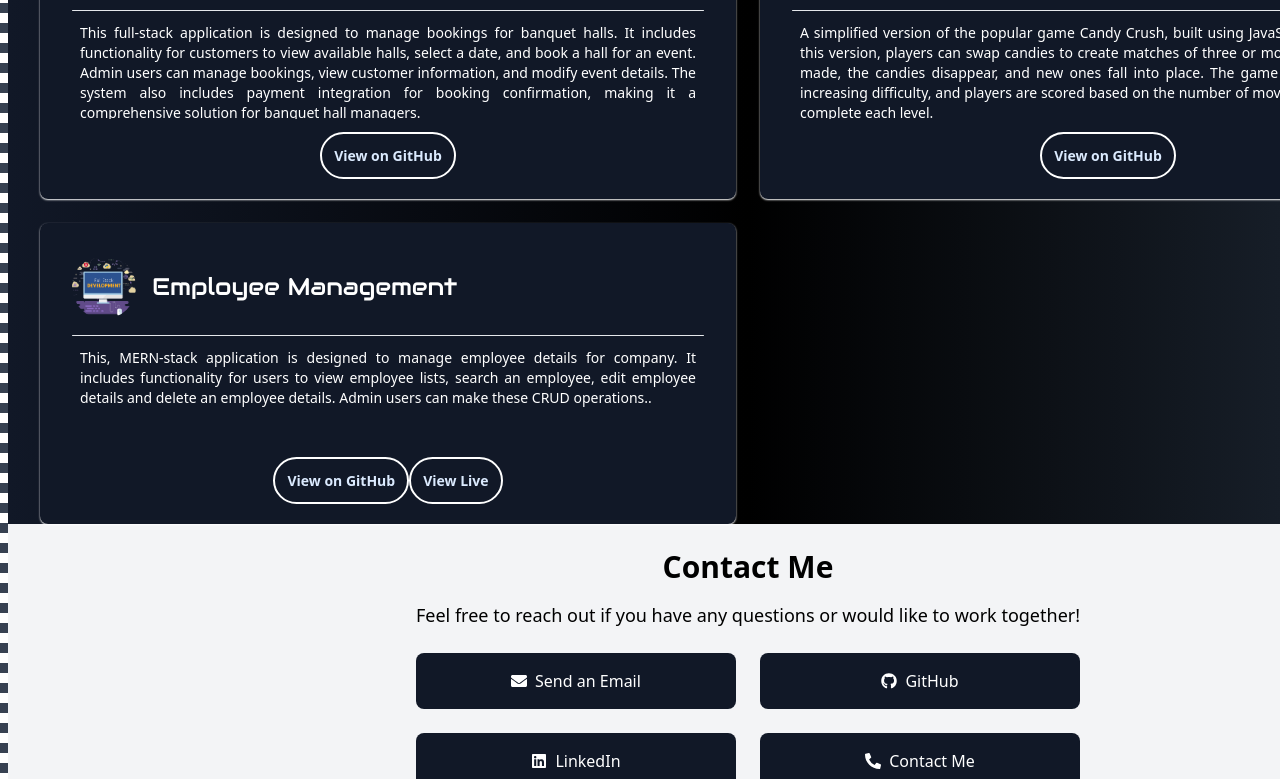
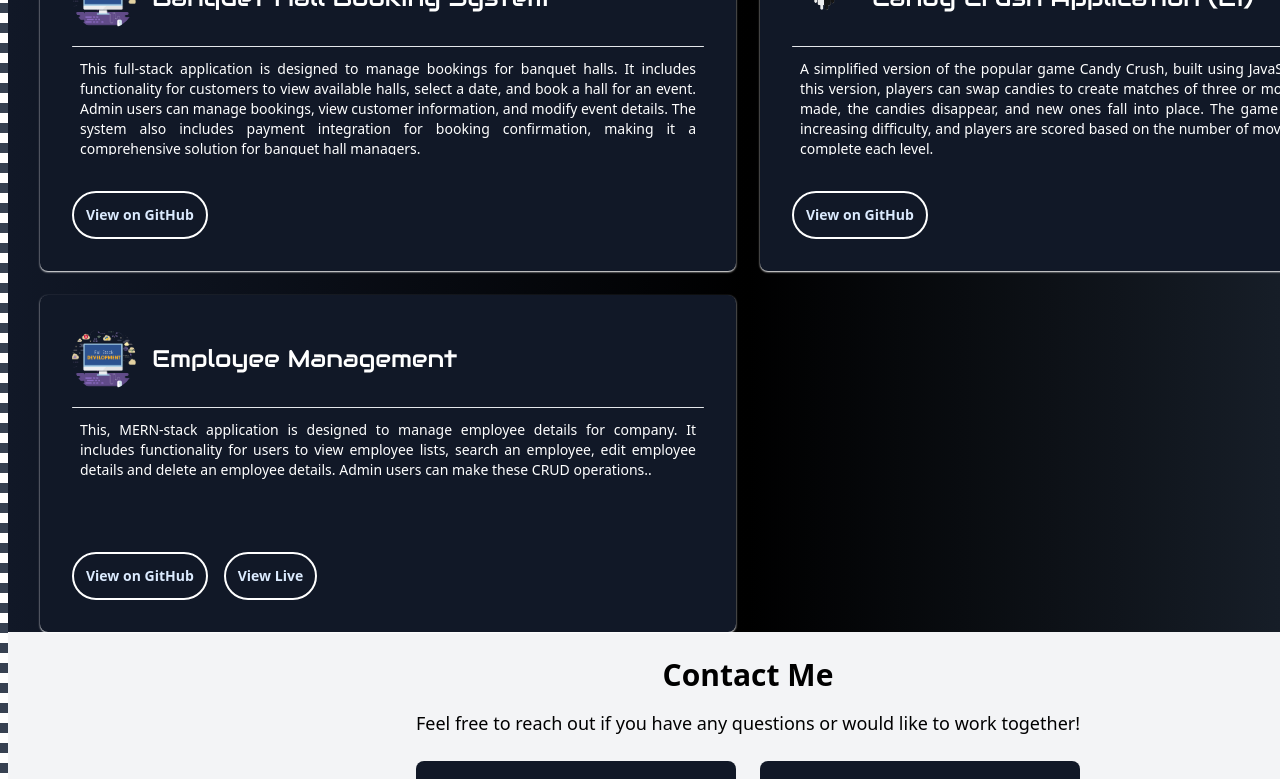
Before and after one commit to Ujwal-GV/UGPortfolio, a React (Vite) app: page / in a window 1280 px wide. Shown: the part 2187-2966 px from the top of the page. Built offline with nearby package versions, Linux system fonts and the light colour scheme; a web font is replaced by a local one.

Commit message:
Alignment

```diff
--- a/src/components/Projects.jsx
+++ b/src/components/Projects.jsx
@@ -54,6 +54,7 @@ export default function Projects() {
               </div>
               <hr className="text-xl text-white w-full mr-5 my-3 rounded-full" />
               <p className="text-sm ml-2 mr-2 lg:text-md md:text-md mb-6 overflow-y-auto h-24 text-justify custom-scroll sm:custom-scroll">{project.description}</p>
+              <div className='flex flex-row'>
                 <a
                   href={project.github}
                   target="_blank"
@@ -68,12 +69,13 @@ export default function Projects() {
                       href={project.link}
                       target="_blank"
                       rel="noopener noreferrer"
-                    className="text-sm lg:text-md md:text-md border-2 border-white p-3 rounded-full mt-3 font-semibold text-blue-100 hover:text-blue-600"
+                      className="text-sm lg:text-md md:text-md border-2 ml-4 border-white p-3 rounded-full mt-3 font-semibold text-blue-100 hover:text-blue-600"
                     >
                       View Live
                     </a>
                   )
                 }
+              </div>
             </div>
           ))}
         </div>
```
Lines whose indentation alone changed are shown as unchanged.
